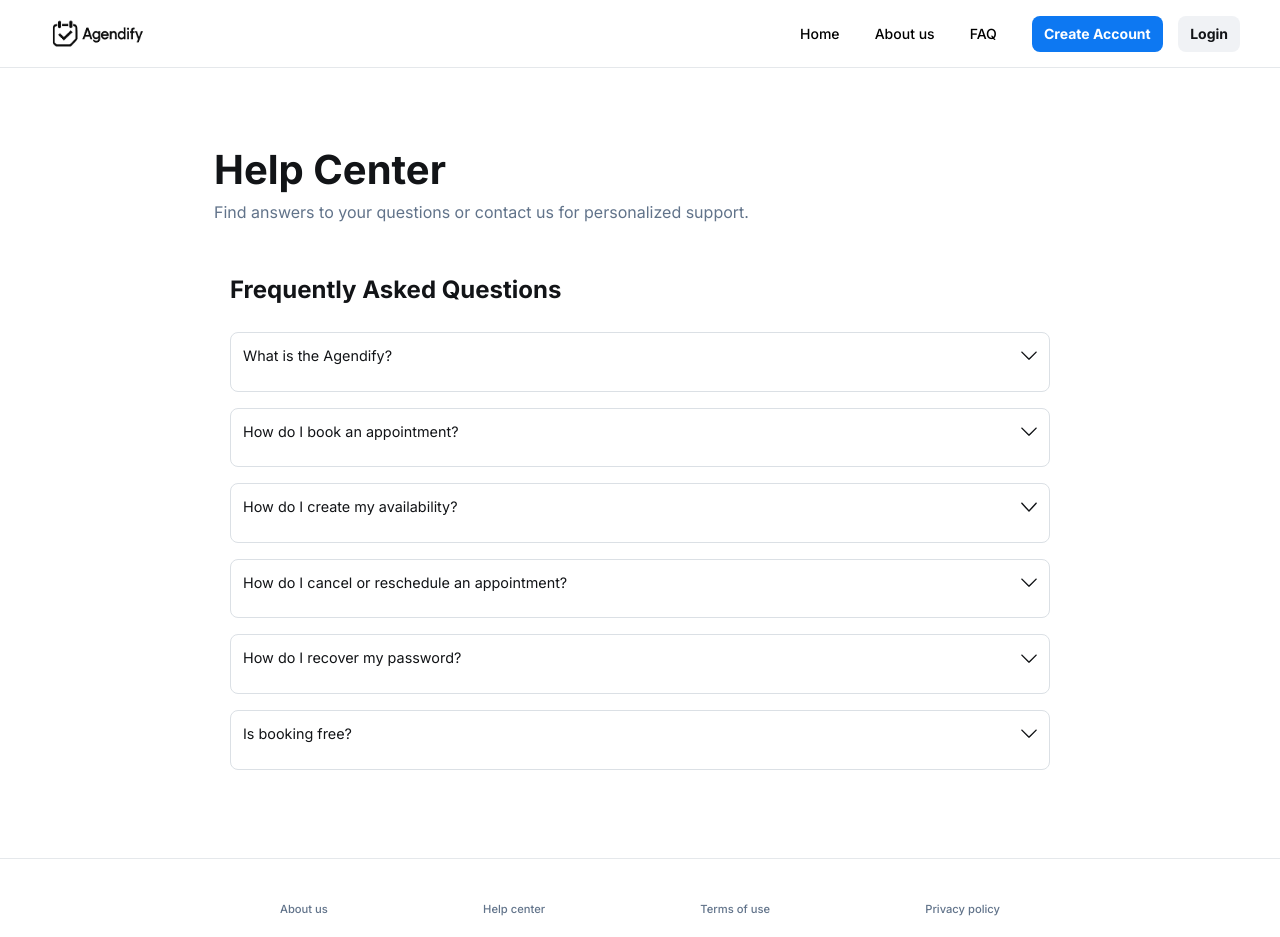
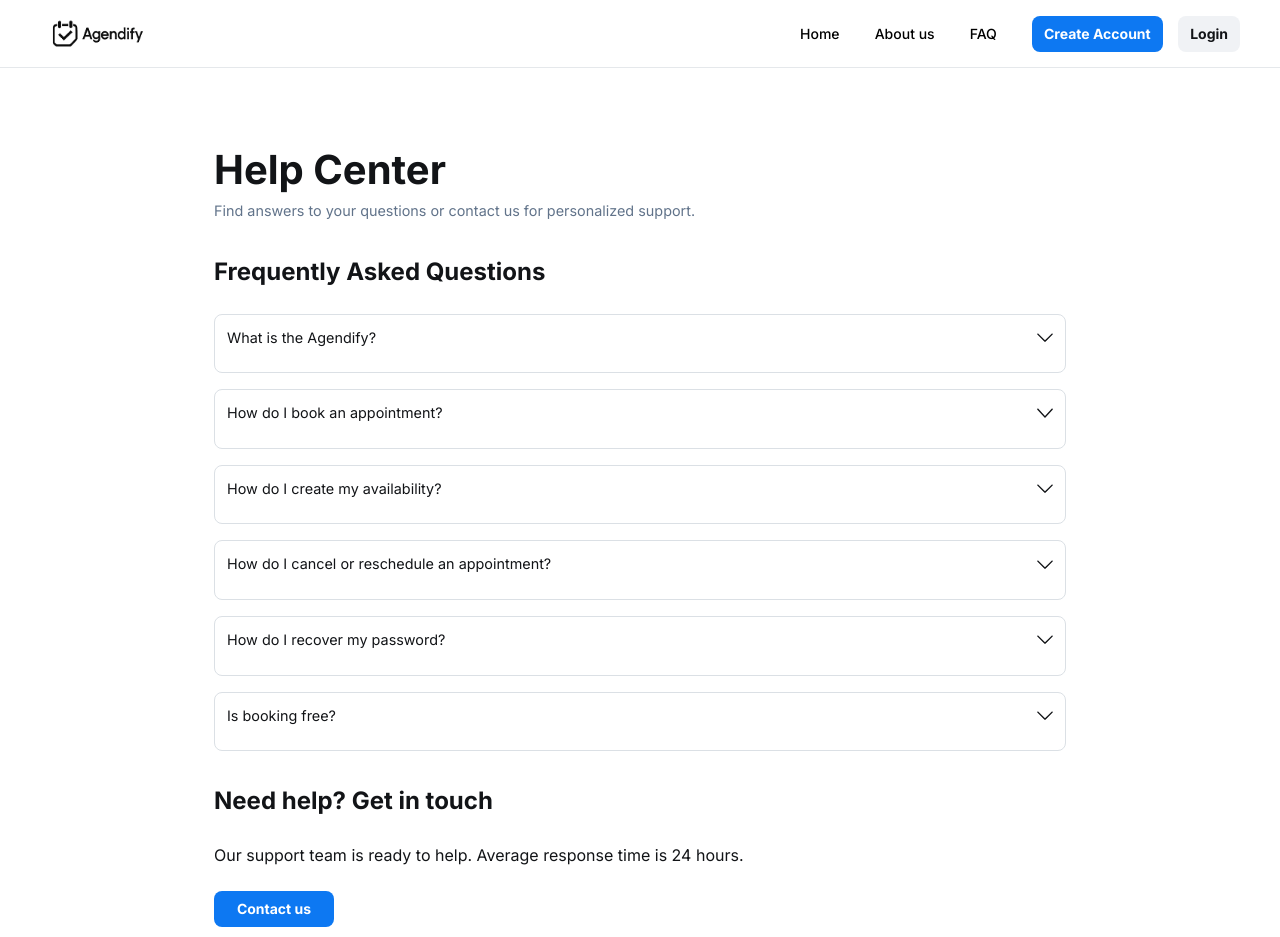
Before and after one commit to DouglaasPH/agendify, a React (Vite) app in the folder frontend/: page /help-center in a window 1280 px wide. Shown: the top 937 px of the page. Built offline with nearby package versions, Linux system fonts and the light colour scheme.

Commit message:
added section of contact us.

```diff
--- a/frontend/src/pages/help_center/helpCenter.tsx
+++ b/frontend/src/pages/help_center/helpCenter.tsx
@@ -55,14 +55,14 @@ function HelpCenterPage() {
           <h1 className="font-inter font-bold text-[1.5rem] sm:text-[2rem] xl:text-[2.5rem] text-[#121417]">
             Help Center
           </h1>
-          <p className="font-inter font-normal text-[0.8rem] sm:text-[0.9rem] xl:text-[1rem] text-[#61738A]">
+          <p className="font-inter font-normal text-[0.7rem] sm:text-[0.8rem] xl:text-[0.9rem] text-[#61738A]">
             Find answers to your questions or contact us for personalized
             support.
           </p>
         </section>
 
         {/* FAQ */}
-        <section className="w-full flex flex-col gap-6 p-4">
+        <section className="w-full flex flex-col gap-6">
           <h5 className="font-inter font-bold text-[1.2rem] sm:text-[1.4rem] xl:text-[1.5rem] text-[#121417]">
             Frequently Asked Questions
           </h5>
@@ -105,6 +105,20 @@ function HelpCenterPage() {
             ))}
           </div>
         </section>
+
+        {/* Help */}
+        <section className="w-full flex flex-col gap-6">
+          <h5 className="font-inter font-bold text-[1.2rem] sm:text-[1.4rem] xl:text-[1.5rem] text-[#121417]">
+            Need help? Get in touch
+          </h5>
+          <p className="font-inter font-normal text-[0.8rem] sm:text-[0.9rem] xl:text-[1rem] text-[#121417]">
+            Our support team is ready to help. Average response time is 24
+            hours.
+          </p>
+          <button className="p-2 pl-2 xl:pl-3 pr-2 xl:pr-3 w-30 bg-[#0D78F2] hover:opacity-95 rounded-lg text-[#FFFFFF] font-inter font-bold text-[0.8rem] xl:text-sm cursor-pointer">
+            Contact us
+          </button>
+        </section>
       </div>
     </div>
   );
```
